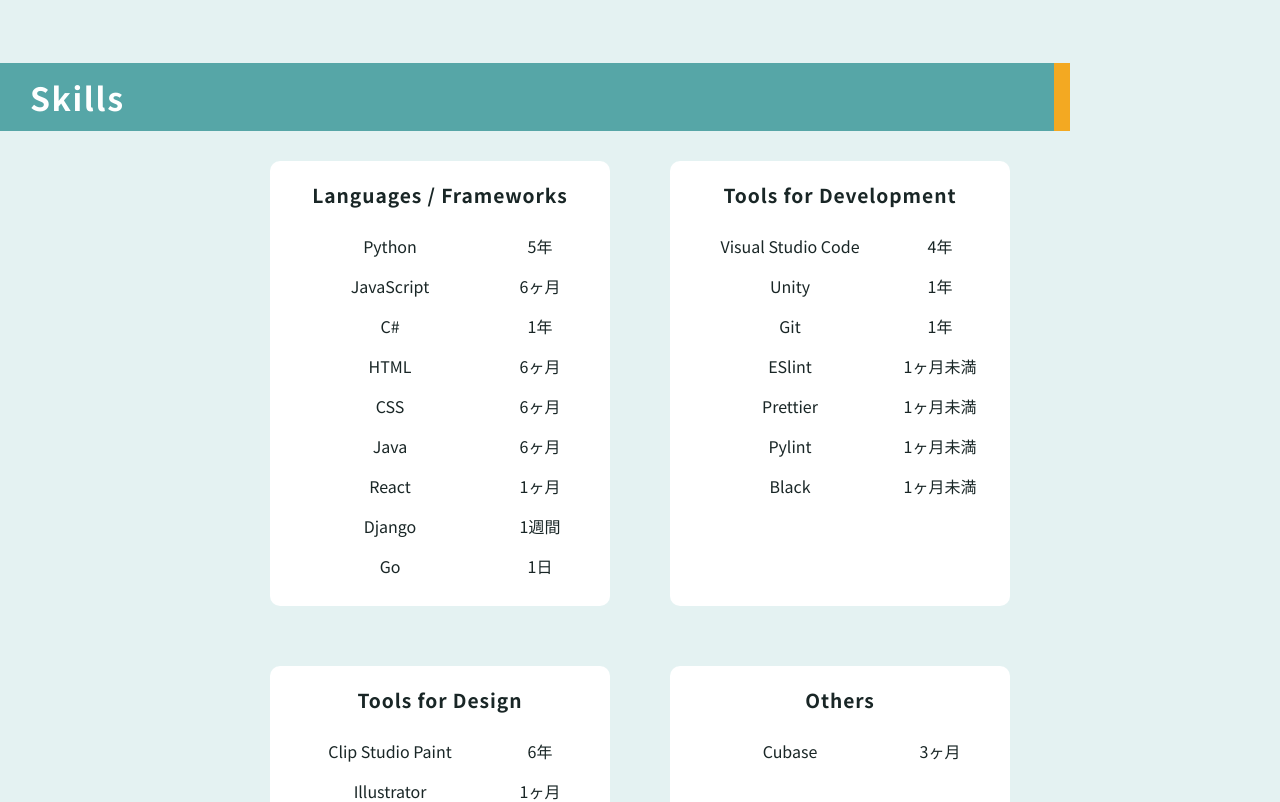
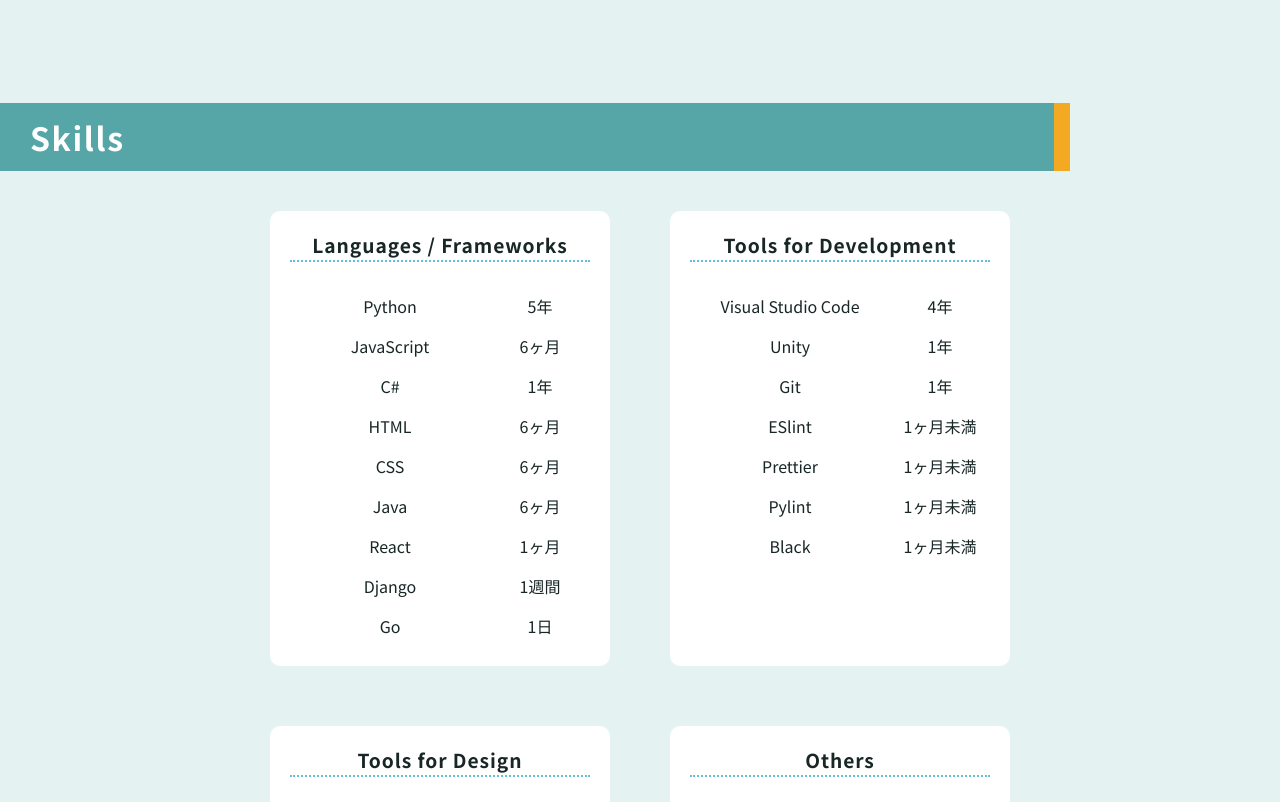
Before and after one commit to no-la/my-portfolio-for-2026, a React (Vite) app: page / in a window 1280 px wide. Shown: the part 1280-2082 px from the top of the page. Built offline with nearby package versions, Linux system fonts and the light colour scheme.

Commit message:
change section-header style

```diff
--- a/src/app/my-skills/my-skills.jsx
+++ b/src/app/my-skills/my-skills.jsx
@@ -11,7 +11,6 @@ const breakpoints = ['800px', '1600px'];
 const wrapStyle = css`
   display: grid;
   gap: 60px;
-  padding: 30px 100px;
   @media (max-width: ${breakpoints[0]}) {
     grid-template-columns: 1fr;
   }
@@ -33,7 +32,10 @@ const MySkills = () => {
     <section id="skills">
       <SectionHeader>Skills</SectionHeader>
       <div
-        css={{ display: 'flex', justifyContent: 'center' }}
+        css={(theme) => css`
+          display: flex;
+          justify-content: center;
+        `}
       >
         <div css={wrapStyle}>
           {Object.keys(datas).map((key, i) => (
--- a/src/components/card-header/card-header.jsx
+++ b/src/components/card-header/card-header.jsx
@@ -1,12 +1,18 @@
 /** @jsxImportSource @emotion/react */
+
+import { css } from '@emotion/react';
 
 const CardHeader = ({ children }) => {
   return (
     <h2
-      css={(theme) => ({
-        // backgroundColor: theme.colors.secondary,
-        textAlign: 'center',
-      })}
+      css={(theme) => css`
+        border-bottom: 2px dotted ${theme.colors.secondary};
+        text-align: 'center';
+        width: 100%;
+        display: flex;
+        justify-content: center;
+        margin-bottom: 8px;
+      `}
     >
       {children}
     </h2>
--- a/src/components/section-header/section-header.jsx
+++ b/src/components/section-header/section-header.jsx
@@ -7,6 +7,7 @@ const SectionHeader = ({ children }) => {
     <div
       css={css`
         display: flex;
+        margin-bottom: 40px;
       `}
     >
       <h1
```
